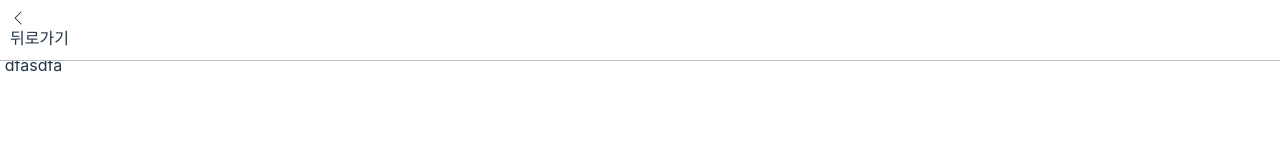
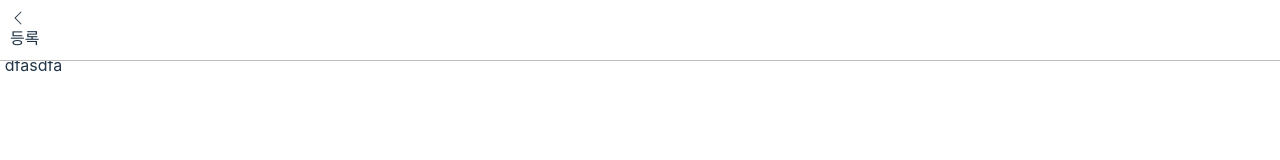
Before and after one commit to mothcar/coupon_egg, a React (Vite) app: page /login in a window 1280 px wide. Both pictures are taken after a click on the button "등록". Shown: the top 160 px of the page. Built offline with nearby package versions, Linux system fonts and the light colour scheme.

Commit message:
Global State - Zustand

```diff
--- a/package.json
+++ b/package.json
@@ -14,7 +14,8 @@
     "react": "^18.2.0",
     "react-dom": "^18.2.0",
     "react-icons": "^5.2.1",
-    "react-router-dom": "^6.23.1"
+    "react-router-dom": "^6.23.1",
+    "zustand": "^4.5.2"
   },
   "devDependencies": {
     "@types/react": "^18.2.66",
--- a/src/components/AddButton.jsx
+++ b/src/components/AddButton.jsx
@@ -1,20 +1,22 @@
 // import { BiAdjust } from "react-icons/bi";
 import "./NavBar.scss";
-import { useNavigate } from 'react-router-dom'
+import { useNavigate } from "react-router-dom";
+import { useTitleStore } from "../store/titleStore.js";
 
 export default function AddButton() {
+  const { setTitle } = useTitleStore();
   const navigate = useNavigate();
 
   function clickHandler() {
-    navigate('../addPost', {replace: true})
-    console.log("Clicked.........")
+    setTitle("등록");
+    navigate("../addPost", { replace: true });
   }
   return (
     <div id="addbutton">
       <button
         className="inline-block rounded-full bg-sky-400 px-6 pb-2 pt-2.5 text-xs font-medium uppercase leading-normal text-primary-700 transition duration-150 ease-in-out hover:bg-primary-accent-100 focus:bg-primary-accent-100 focus:outline-none focus:ring-0 active:bg-primary-accent-200"
         onClick={clickHandler}
-        >
+      >
         등록
       </button>
     </div>
--- a/src/components/CommonBar.jsx
+++ b/src/components/CommonBar.jsx
@@ -2,8 +2,11 @@
 import "./CommonBar.css";
 import { BsChevronLeft } from "react-icons/bs";
 import { useNavigate } from "react-router-dom";
+import { useTitleStore } from "../store/titleStore.js";
 
 export default function CommonBar() {
+  const { common_title } = useTitleStore();
+  const title = common_title;
   const navigate = useNavigate();
   const routeChange = () => {
     let path = `../`;
@@ -15,7 +18,7 @@ export default function CommonBar() {
       <button onClick={routeChange}>
         <div className="flex items-center gap-5">
           <BsChevronLeft />
-          <span> 뒤로가기</span>
+          <span> {title} </span>
         </div>
       </button>
     </div>
--- /dev/null
+++ b/src/store/titleStore.js
@@ -0,0 +1,6 @@
+import { create } from "zustand";
+
+export const useTitleStore = create((set) => ({
+  common_title: "common title",
+  setTitle: (common_title) => set({ common_title: common_title }),
+}));
```
Also changed, not shown: 1 other file (tests, documents, lock files or other folders).
